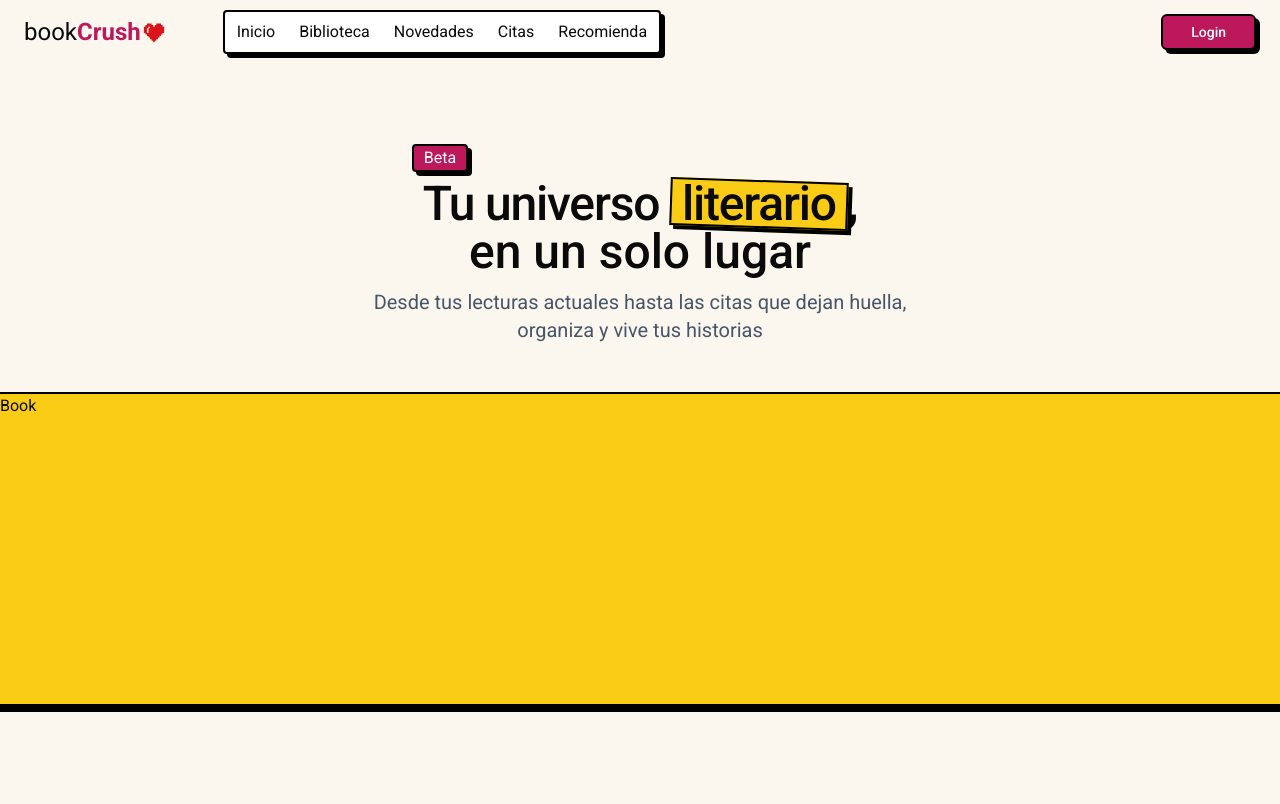
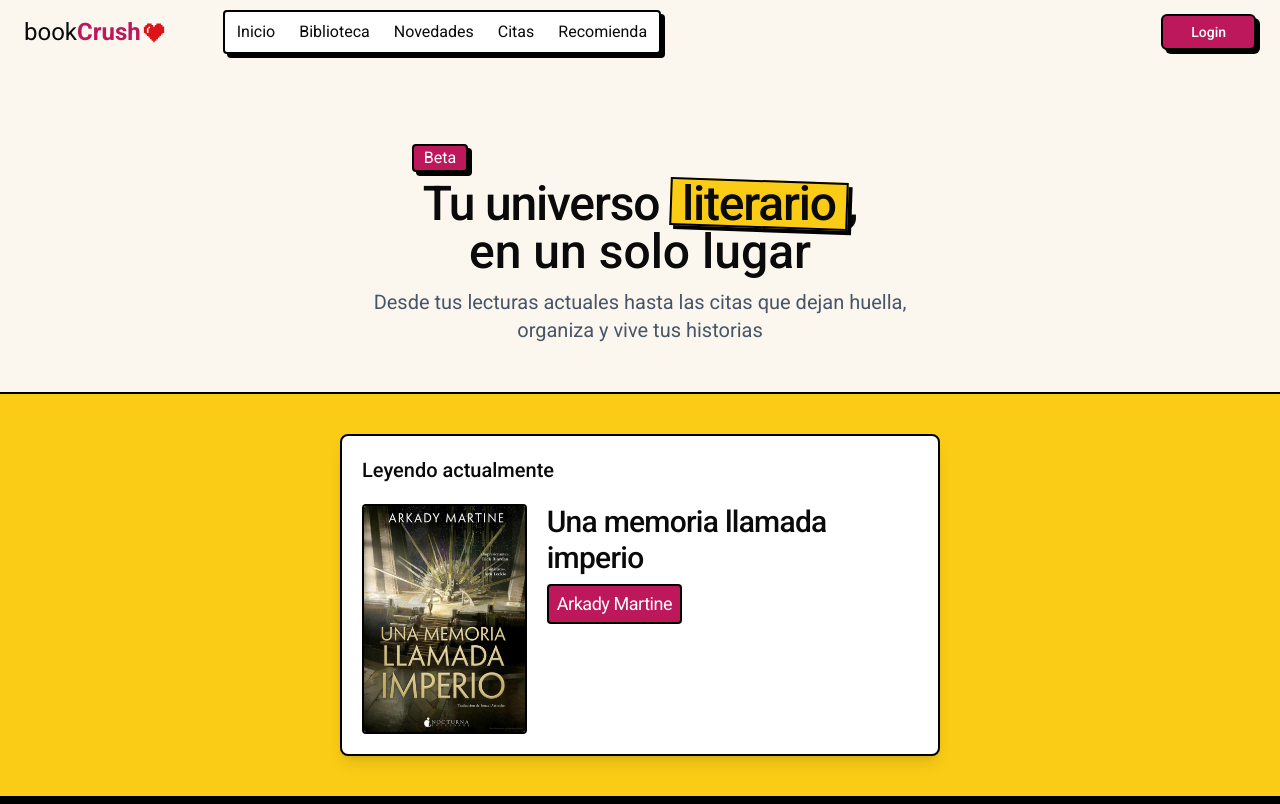
Before and after one commit to mdgdeveloper/bookcrush, a Next.js app: page / in a window 1280 px wide. Built offline with nearby package versions, Linux system fonts and the light colour scheme.

Commit message:
feat(main): updated book

```diff
--- a/components/CurrentBook.tsx
+++ b/components/CurrentBook.tsx
@@ -1,9 +1,24 @@
+import Image from "next/image"
+
 const CurrentBook = () => {
     return (
         <div className="min-h-80 bg-yellow-400 border-b-8 border-black border-t-2">
-            <div className="container mx-auto">
-                <div>
-                    Book
+            <div className="mx-auto container p-10">
+                <div className="flex justify-center">
+                    <div className="w-[600px] bg-white p-5 rounded-lg shadow-lg border-2 border-black">
+                        <div className="">
+                            <div className="text-xl mb-5 font-medium">Leyendo actualmente</div>
+                        </div>
+                        <div className="flex gap-5">
+                            <div className="relative h-[230px] w-[170px]">
+                                <Image src="/images/test.jpg" fill alt="Book" className="border-2 border-black rounded-sm" />
+                            </div>
+                            <div>
+                                <div className="text-3xl font-medium tracking-tight mb-2">Una memoria llamada imperio</div>
+                                <div className="text-lg px-2 py-1 rounded-sm border-2 border-black tracking-tight bg-pink-700 inline-block text-white ">Arkady Martine</div>
+                            </div>
+                        </div>
+                    </div>
                 </div>
             </div>
 
```
Also changed, not shown: public/images/test.jpg (added).
